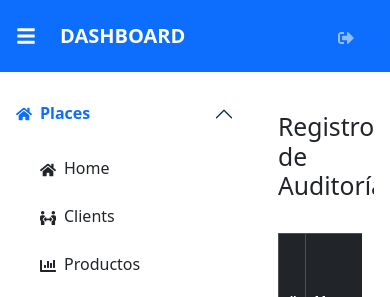
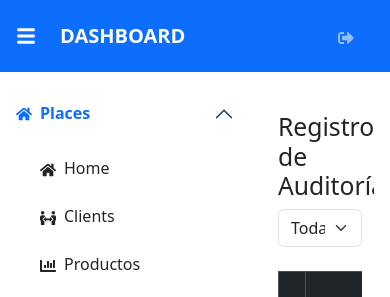
Before and after one commit to alizarazot/2025-II-AOS, a React (Vite) app: page /dashboard/auditoria in a window 390 px wide. Shown: the top 297 px of the page. Built offline with nearby package versions, Linux system fonts and the light colour scheme; no server answers; the database is empty; sample sign-in values are in the browser's storage.

Commit message:
Make more sections responsive

```diff
--- a/src/component/auditoria-view.jsx
+++ b/src/component/auditoria-view.jsx
@@ -71,10 +71,10 @@ export function AuditoriaView() {
 
   return (
     <Container fluid className="py-4">
-      <div className="d-flex justify-content-between align-items-center mb-4">
+      <div className="d-flex flex-md-row flex-column justify-content-md-between align-items-start align-items-md-center mb-4">
         <h2>Registro de Auditoría</h2>
         <Form.Select
-          style={{ width: "250px" }}
+          style={{ maxWidth: "250px" }}
           value={filter}
           onChange={(e) => setFilter(e.target.value)}
         >
--- a/src/component/products-management/products-management.jsx
+++ b/src/component/products-management/products-management.jsx
@@ -148,8 +148,8 @@ export function Products() {
 
   return (
     <div className="container py-3">
-      <div className="d-flex justify-content-between align-items-center mb-3">
-        <h2 className="m-0">Gestión de Productos</h2>
+      <div className="d-flex flex-md-row flex-column justify-content-md-between align-items-start align-items-md-center mb-3">
+        <h2 className="mx-0 my-md-0 my-2">Gestión de Productos</h2>
         <button
           className="btn btn-primary"
           onClick={() => {
--- a/src/component/providers-management/providers-management.jsx
+++ b/src/component/providers-management/providers-management.jsx
@@ -155,8 +155,8 @@ export function Providers() {
 
   return (
     <div className="container py-3">
-      <div className="d-flex justify-content-between align-items-center mb-3">
-        <h2 className="m-0">Gestión de Proveedores</h2>
+      <div className="d-flex flex-md-row flex-column justify-content-md-between align-items-start align-items-md-center mb-3">
+        <h2 className="mx-0 my-md-0 my-2">Gestión de Proveedores</h2>
         {!showForm && (
           <button
             className="btn btn-primary"
```
